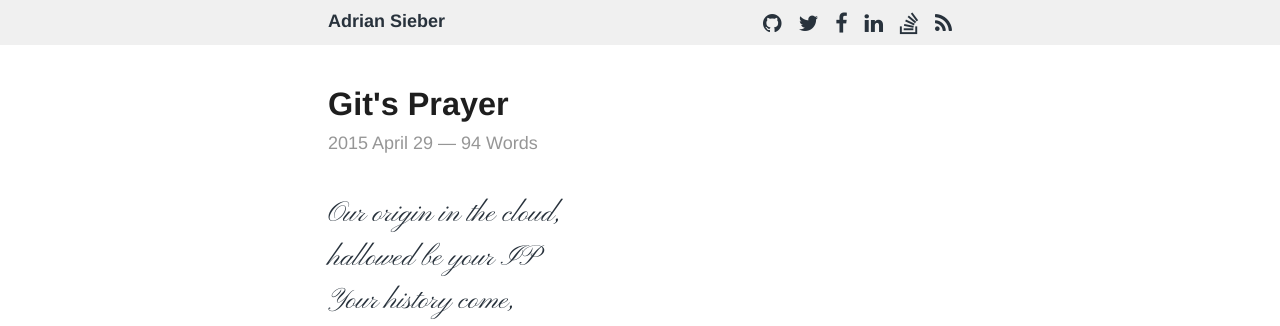
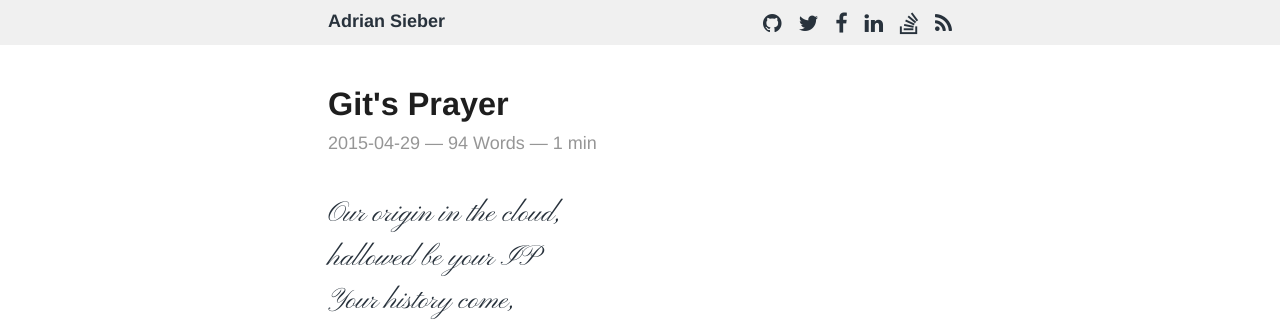
Before and after one commit to ad-si/adriansieber-com, a Jekyll site: the page built from _posts/2015-04-29-gits-prayer.md, in a window 1280 px wide. Shown: the top 326 px of the page. Built offline with Jekyll 4.4.1, drawn with Linux system fonts in a browser that asks for light colours; nearby versions of some CDN libraries; Markdown is read by kramdown in place of the engine named in the settings; comment, search, counter and statistics services are not loaded; a style sheet for code colours, icons or effects is not loaded.

Commit message:
Display approximate time necessary to read the post

```diff
--- a/_layouts/post.html
+++ b/_layouts/post.html
@@ -6,8 +6,10 @@ layout: default
 	<header>
 		<h1>{{ page.title }}</h1>
 		<p>
-			<time>{{ page.date | date: "%Y %B %d" }}</time> —
-			{{ page.content | number_of_words }} Words
+			<time>{{ page.date | date: "%F" }}</time> —
+			{{ page.content | number_of_words }} Words —
+			{{ page.content | number_of_words | divided_by: 150.0 | round }}
+			min
 		</p>
 	</header>
 	{{ content }}
```
